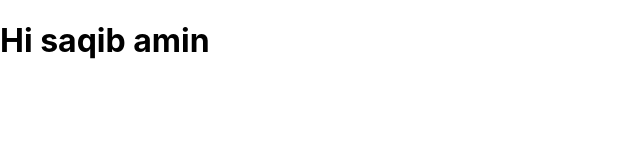
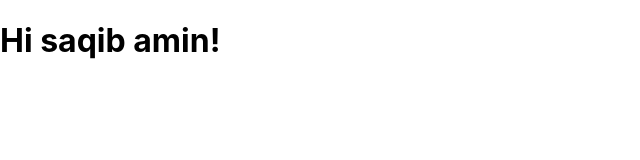
Before and after one commit to saqibamin257/React-Apps-Bootcamp2020, a React (Create React App) app in the folder 01-react-basics/: page / in a window 1280 px wide. Shown: the top 160 px of the page, without its empty margins (0-640 px from the left). Built offline with nearby package versions, Linux system fonts and the light colour scheme.

Commit message:
03-pass more than one props

```diff
--- a/01-react-basics/src/App.js
+++ b/01-react-basics/src/App.js
@@ -4,7 +4,7 @@ import './App.css';
 
 function App(props) {
   return (
-    <h1>Hi {props.name}</h1>
+  <h1>Hi {props.firstName} {props.lastName}!</h1>
   );
 }
 
--- a/01-react-basics/src/index.js
+++ b/01-react-basics/src/index.js
@@ -6,7 +6,7 @@ import * as serviceWorker from './serviceWorker';
 
 ReactDOM.render(
   <React.StrictMode>
-    <App name={"saqib amin"} />
+    <App firstName={"saqib"} lastName={"amin"} />
   </React.StrictMode>,
   document.getElementById('root')
 );
```
